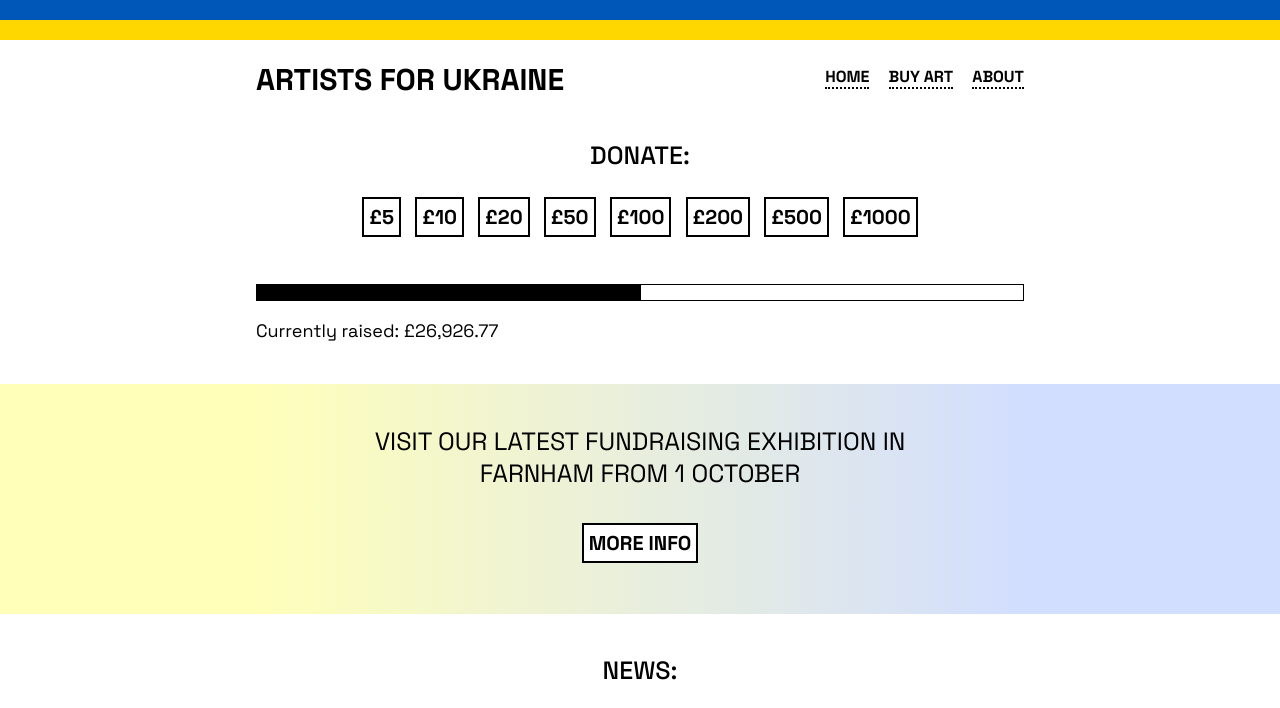
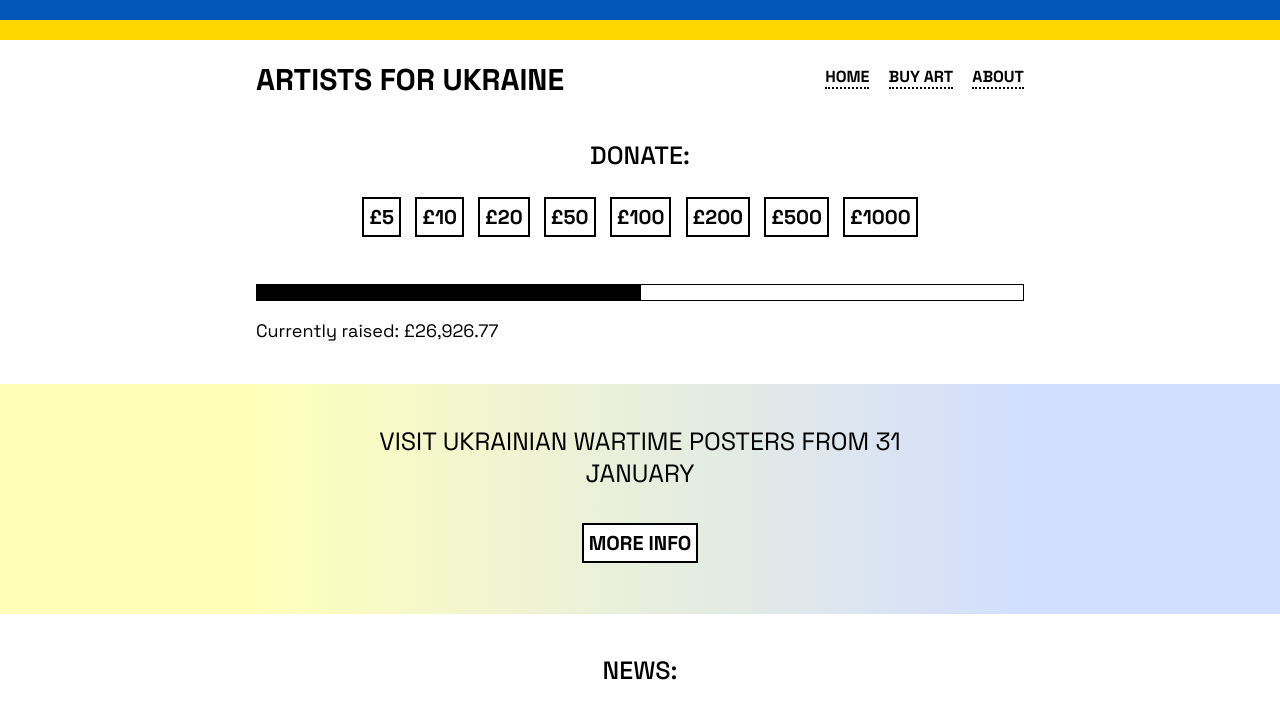
Before and after one commit to Zanemax/artists-for-ukraine, a Jekyll site: the page built from index.html, in a window 1280 px wide and 1400 px high. Shown: the top 708 px of the window. Built offline with Jekyll 4.4.1, drawn with Linux system fonts in a browser that asks for light colours; some of the changed text lies outside the part shown; grey boxes are pictures that could not be loaded.

Commit message:
Ukrainian Wartime Posters show added

```diff
--- a/index.html
+++ b/index.html
@@ -285,9 +285,9 @@ title: Artists for Ukraine
 
 <div class="shop-link-banner">
   <center>
-  <h2 class="shop-link-title">VISIT OUR LATEST FUNDRAISING EXHIBITION IN FARNHAM FROM 1 OCTOBER</h2>
+  <h2 class="shop-link-title">VISIT UKRAINIAN WARTIME POSTERS FROM 31 JANUARY</h2>
   <br>
-  <a class="shop-link" href="/news/2022/10/01/farnham-exhibition">MORE INFO</a>
+  <a class="shop-link" href="/news/2023/01/31/ukrainian-wartime-posters">MORE INFO</a>
   </center>
 </div>
 
```
Also changed, not shown: _posts/news/2023-01-31-ukrainian-wartime-posters.md (added, +47 -0 lines).
